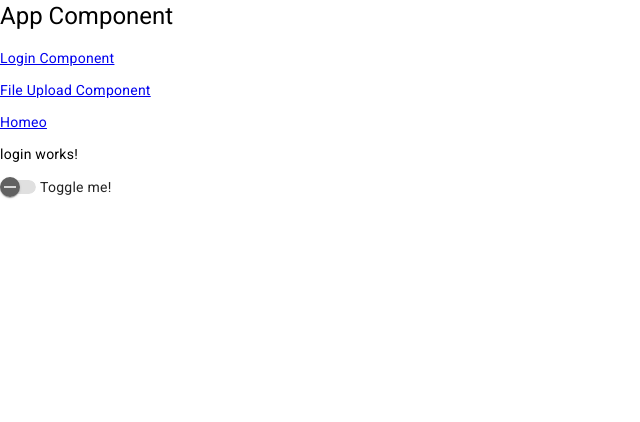
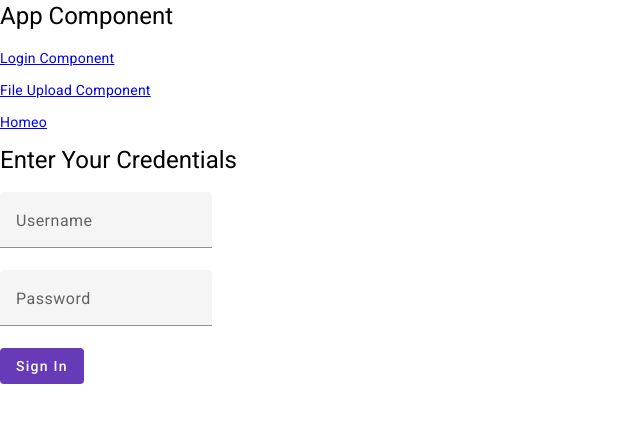
Before and after one commit to ThisIsArnab/file-sharing-app-ui, an Angular app: page /login in a window 1280 px wide. Shown: the top 422 px of the page, without its empty margins (0-640 px from the left). Built offline with nearby package versions, Linux system fonts and the light colour scheme.

Commit message:
feat: added login form

```diff
--- a/src/app/login/login.component.html
+++ b/src/app/login/login.component.html
@@ -1,3 +1,13 @@
-<p>login works!</p>
+<h1>Enter Your Credentials</h1>
 
-<mat-slide-toggle>Toggle me!</mat-slide-toggle>
+<mat-form-field>
+    <mat-label>Username</mat-label>
+    <input matInput>
+</mat-form-field>
+
+<mat-form-field>
+    <mat-label>Password</mat-label>
+    <input matInput type="password">
+</mat-form-field>
+
+<button mat-flat-button color="primary">Sign In</button>
--- a/src/app/login/login.component.scss
+++ b/src/app/login/login.component.scss
@@ -0,0 +1,5 @@
+:host {
+    display: flex;
+    flex-direction: column;
+    align-items: flex-start;
+}
--- a/src/app/login/login.component.ts
+++ b/src/app/login/login.component.ts
@@ -1,10 +1,12 @@
 import { Component } from '@angular/core';
-import { MatSlideToggleModule } from '@angular/material/slide-toggle';
+import { MatFormFieldModule } from '@angular/material/form-field';
+import { MatInputModule } from '@angular/material/input';
+import { MatButtonModule } from '@angular/material/button';
 
 @Component({
   selector: 'app-login',
   standalone: true,
-  imports: [MatSlideToggleModule],
+  imports: [MatInputModule, MatFormFieldModule, MatButtonModule],
   templateUrl: './login.component.html',
   styleUrl: './login.component.scss'
 })
```
